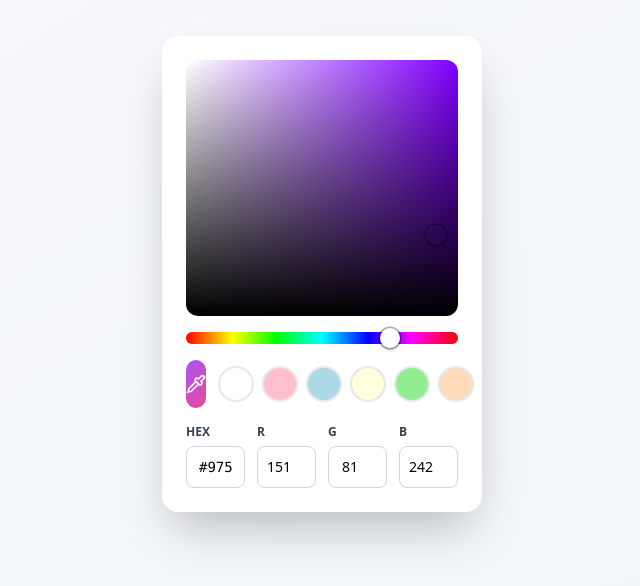
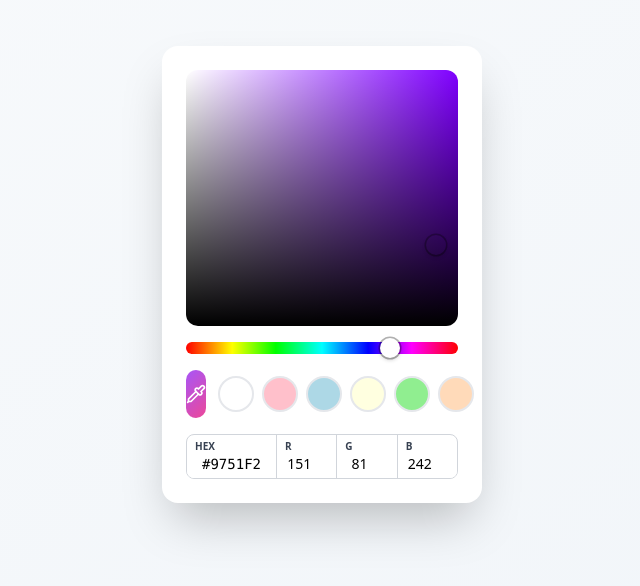
Before and after one commit to threat0512/colour-picker, a React (Vite) app: page / in a window 1280 px wide. Shown: the part 126-712 px from the top of the page, without its empty margins (318-958 px from the left). Built offline with nearby package versions, Linux system fonts and the light colour scheme.

Commit message:
fix layout

```diff
--- a/src/components/ColorPicker.tsx
+++ b/src/components/ColorPicker.tsx
@@ -293,55 +293,62 @@ export default function ColorPicker({ onChange }: ColorPickerProps) {
       </div>
 
       {/* Color Values */}
-      <div className="grid grid-cols-4 gap-3">
-        <div>
-          <label className="block text-xs font-semibold text-gray-700 mb-1.5">HEX</label>
+<div className="mt-4">
+  <div className="flex border border-gray-300 rounded-lg overflow-hidden">
+    {/* HEX (wider) */}
+    <div className="flex flex-col flex-[1.5] border-r border-gray-300">
+      <label className="text-[10px] font-semibold text-gray-700 px-2 pt-1">HEX</label>
       <input
         type="text"
         value={hexInput || rgbToHex(selectedColor.r, selectedColor.g, selectedColor.b)}
         onChange={(e) => handleHexChange(e.target.value)}
-            className="w-full px-3 py-2.5 text-sm font-mono border border-gray-300 rounded-lg focus:outline-none focus:ring-2 focus:ring-blue-400 focus:border-transparent"
+        className="w-full px-2 pb-1 text-sm font-mono bg-white focus:outline-none text-center"
         placeholder="#000000"
         maxLength={7}
       />
     </div>
 
-        <div>
-          <label className="block text-xs font-semibold text-gray-700 mb-1.5">R</label>
+    {/* R */}
+    <div className="flex flex-col flex-1 border-r border-gray-300">
+      <label className="text-[10px] font-semibold text-gray-700 px-2 pt-1">R</label>
       <input
         type="number"
         min="0"
         max="255"
         value={Math.round(selectedColor.r)}
         onChange={(e) => handleRgbChange('r', e.target.value)}
-            className="w-full px-2 py-2.5 text-sm text-center border border-gray-300 rounded-lg focus:outline-none focus:ring-2 focus:ring-blue-400 focus:border-transparent"
+        className="w-full px-2 pb-1 text-sm bg-white focus:outline-none text-center"
       />
     </div>
 
-        <div>
-          <label className="block text-xs font-semibold text-gray-700 mb-1.5">G</label>
+    {/* G */}
+    <div className="flex flex-col flex-1 border-r border-gray-300">
+      <label className="text-[10px] font-semibold text-gray-700 px-2 pt-1">G</label>
       <input
         type="number"
         min="0"
         max="255"
         value={Math.round(selectedColor.g)}
         onChange={(e) => handleRgbChange('g', e.target.value)}
-            className="w-full px-2 py-2.5 text-sm text-center border border-gray-300 rounded-lg focus:outline-none focus:ring-2 focus:ring-blue-400 focus:border-transparent"
+        className="w-full px-2 pb-1 text-sm bg-white focus:outline-none text-center"
       />
     </div>
 
-        <div>
-          <label className="block text-xs font-semibold text-gray-700 mb-1.5">B</label>
+    {/* B */}
+    <div className="flex flex-col flex-1">
+      <label className="text-[10px] font-semibold text-gray-700 px-2 pt-1">B</label>
       <input
         type="number"
         min="0"
         max="255"
         value={Math.round(selectedColor.b)}
         onChange={(e) => handleRgbChange('b', e.target.value)}
-            className="w-full px-2 py-2.5 text-sm text-center border border-gray-300 rounded-lg focus:outline-none focus:ring-2 focus:ring-blue-400 focus:border-transparent"
+        className="w-full px-2 pb-1 text-sm bg-white focus:outline-none text-center"
       />
     </div>
   </div>
 </div>
+
+    </div>
   );
 }
```
Also changed, not shown: .bolt/config.json (deleted), 1 other file (tests, documents, lock files or other folders). Lines whose indentation alone changed are shown as unchanged.
